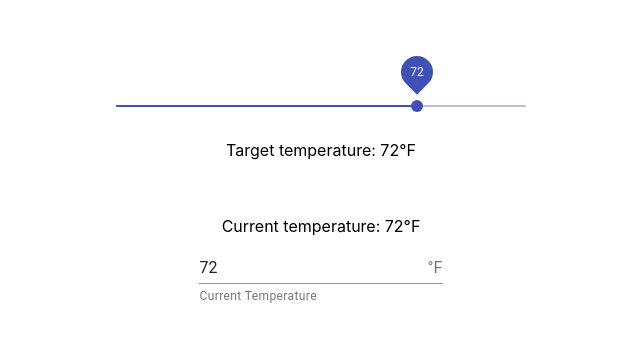
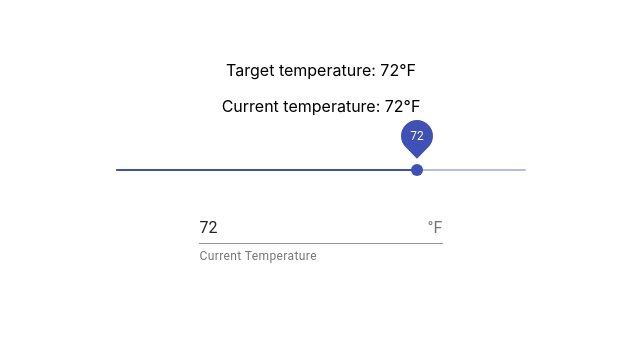
Before and after one commit to hellodommy/cs3249-radial-slider, a React (Create React App) app: page / in a window 1280 px wide. Shown: the top 338 px of the page, without its empty margins (319-959 px from the left). Built offline with nearby package versions, Linux system fonts and the light colour scheme.

Commit message:
Pass target temperature state up to Widget

```diff
--- a/src/RadialSlider.jsx
+++ b/src/RadialSlider.jsx
@@ -5,15 +5,14 @@ class RadialSlider extends React.Component {
   constructor(props) {
     super(props);
     this.handleChange = this.handleChange.bind(this);
-    this.state = { targetTemperature: '72' };
   }
 
   handleChange(event, value) {
-    this.setState({ targetTemperature: value });
+    this.props.onTemperatureChange(value)
   }
 
   render() {
-    const targetTemperature = this.state.targetTemperature;
+    const targetTemperature = this.props.targetTemperature;
 
     return (
       <div>
@@ -24,7 +23,6 @@ class RadialSlider extends React.Component {
           min={50}
           max={80}
         />
-        <p>Target temperature: {targetTemperature}°F</p>
       </div>
     );
   }
--- a/src/TemperatureInput.jsx
+++ b/src/Thermometer.jsx
@@ -4,7 +4,7 @@ import InputAdornment from "@material-ui/core/InputAdornment";
 import FormHelperText from "@material-ui/core/FormHelperText";
 import FormControl from "@material-ui/core/FormControl";
 
-class TemperatureInput extends React.Component {
+class Thermometer extends React.Component {
   constructor(props) {
     super(props);
     this.handleChange = this.handleChange.bind(this);
@@ -37,4 +37,4 @@ class TemperatureInput extends React.Component {
   }
 }
 
-export default TemperatureInput;
+export default Thermometer;
--- a/src/Widget.jsx
+++ b/src/Widget.jsx
@@ -1,38 +1,52 @@
 import React from "react";
-import TemperatureInput from "./TemperatureInput";
+import Thermometer from "./Thermometer";
 import RadialSlider from "./RadialSlider";
 import Grid from "@material-ui/core/Grid";
 
 class Widget extends React.Component {
   constructor(props) {
     super(props);
-    this.handleTempChange = this.handleTempChange.bind(this);
-    this.state = { currTemperature: 72 };
+    this.handleCurrTempChange = this.handleCurrTempChange.bind(this);
+    this.handleTargetTempChange = this.handleTargetTempChange.bind(this);
+    this.state = { currTemperature: 72, targetTemperature: 72 };
   }
 
-  handleTempChange(currTemperature) {
+  handleCurrTempChange(currTemperature) {
     this.setState({ currTemperature });
+  }
+
+  handleTargetTempChange(targetTemperature) {
+      this.setState({ targetTemperature });
   }
 
   render() {
     const currTemperature = this.state.currTemperature;
+    const targetTemperature = this.state.targetTemperature;
 
     return (
       <div>
         <Grid
           container
+          direction="column"
           spacing={3}
-          justify={"center"}
-          style={{ marginTop: "5rem" }}
+          justify="center"
+          alignItems="center"
+          style={{ marginTop: "2rem" }}
         >
           <Grid item xs={4}>
-            <RadialSlider />
+            <p>Target temperature: {targetTemperature}°F</p>
+            <p>Current temperature: {currTemperature}°F</p>
+          </Grid>
+          <Grid item xs={4} style={{ width: "100%" }}>
+            <RadialSlider
+              targetTemperature={targetTemperature}
+              onTemperatureChange={this.handleTargetTempChange}
+            />
           </Grid>
           <Grid item xs={12}>
-            <p>Current temperature: {currTemperature}°F</p>
-            <TemperatureInput
+            <Thermometer
               currTemperature={currTemperature}
-              onTemperatureChange={this.handleTempChange}
+              onTemperatureChange={this.handleCurrTempChange}
             />
           </Grid>
         </Grid>
```
Also changed, not shown: 1 other file (tests, documents, lock files or other folders).
